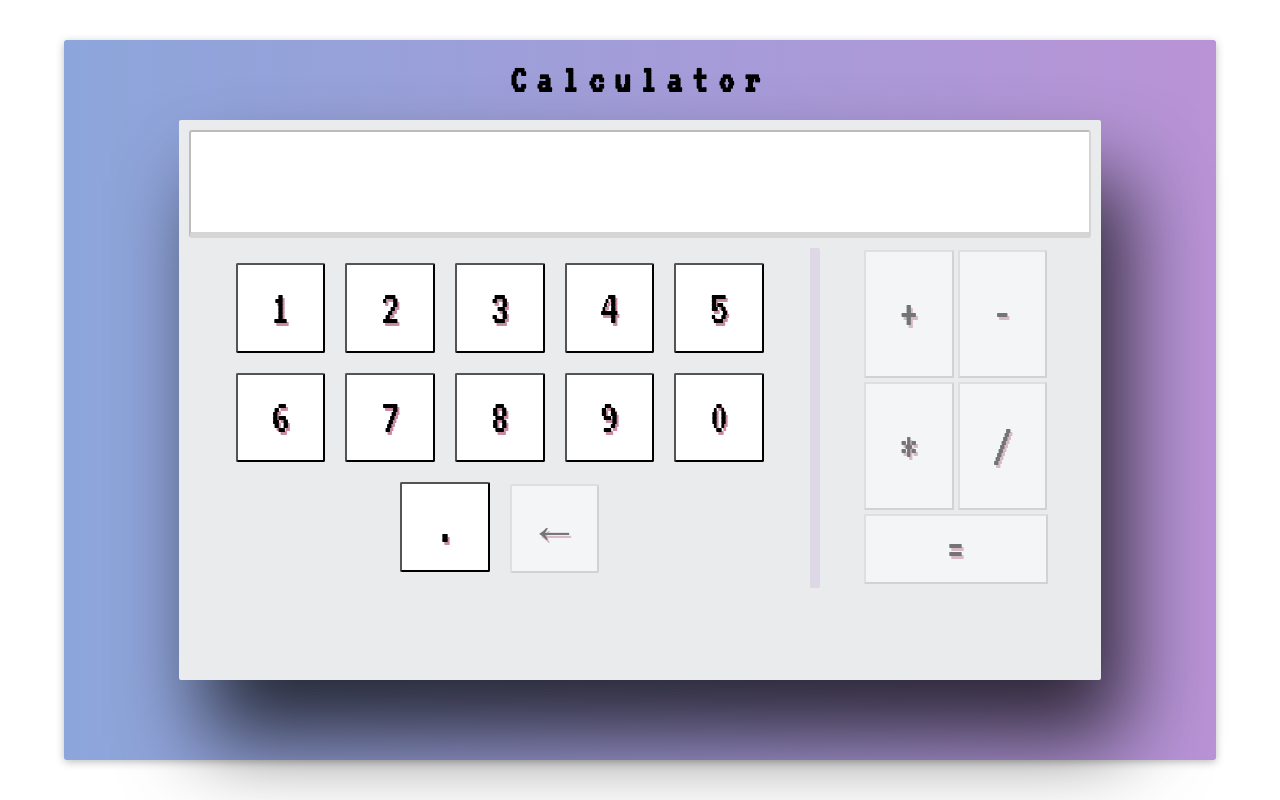
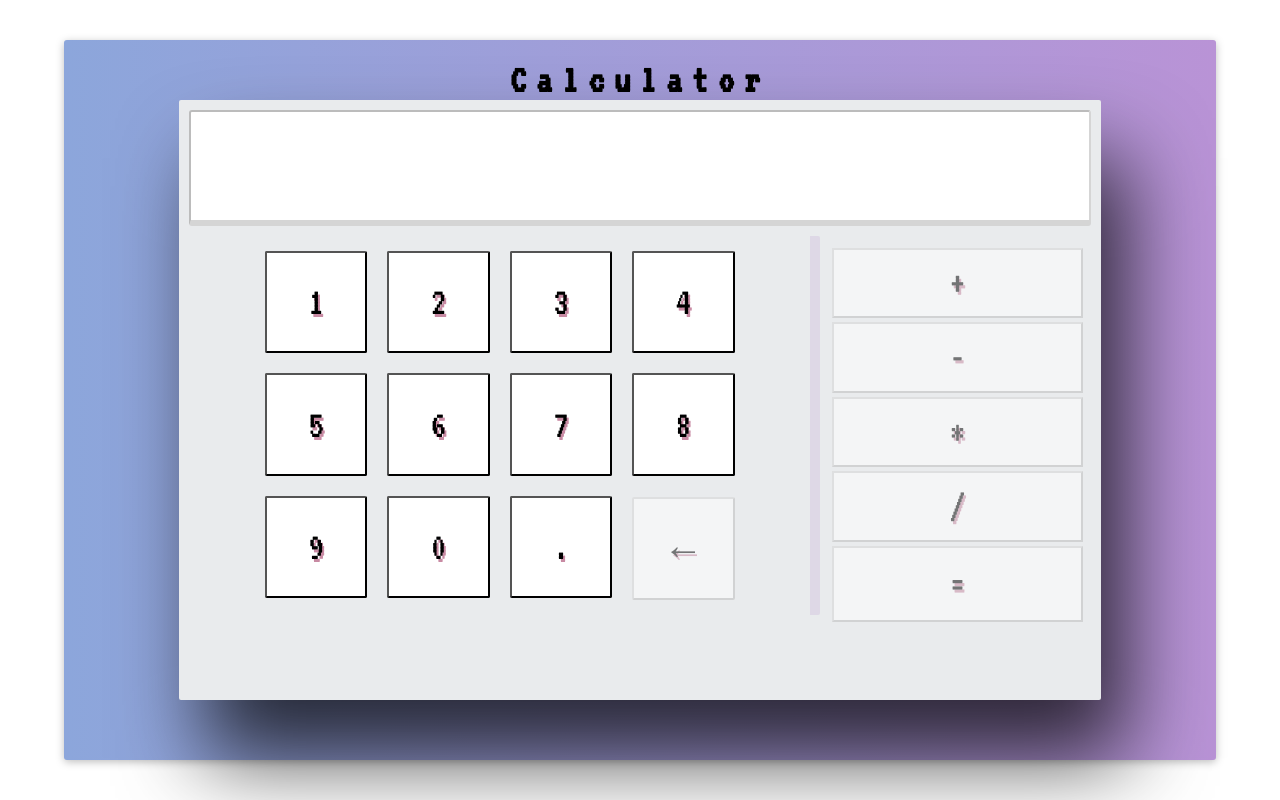
Before and after one commit to MarleeG/Calculator, a React (Create React App) app in the folder client/: page / in a window 1280 px wide. Built offline with nearby package versions, Linux system fonts and the light colour scheme.

Commit message:
styling for height applied

```diff
--- a/client/src/application/components/calc.css
+++ b/client/src/application/components/calc.css
@@ -54,3 +54,65 @@
     display: none;
   }
 }
+
+
+@media only screen and (max-height: 1920px) {
+  .calc__container{
+    height: 55vh;
+    min-height: 55vh;
+  }
+
+
+  .calc__col-two{
+    display: flex;
+    flex-direction: column;
+    padding: 10px;
+  }
+}
+
+
+@media only screen and (max-height: 1700px) {
+  .calc__container{
+    height: 60vh;
+    min-height: 60vh;
+  }
+}
+
+@media only screen and (max-height: 1500px) {
+  .calc__container{
+    height: 65vh;
+    min-height: 65vh;
+  }
+}
+
+
+@media only screen and (max-height: 1400px) {
+  .calc__container{
+    height: 75vh;
+    min-height: 75vh;
+  }
+}
+
+@media only screen and (max-height: 700px) {
+  .calc__col-two{
+    display: flex;
+    flex-direction: row;
+    height:100%;
+    flex-wrap: wrap;
+  }
+}
+
+
+@media only screen and (max-height: 550px) {
+  .calc__container{
+    height: 70vh;
+    /* min-height: 75vh; */
+  }
+}
+
+@media only screen and (max-height: 500px) {
+  .calc__container{
+    height: 75vh;
+    /* min-height: 75vh; */
+  }
+}
--- a/client/src/application/components/calc.js
+++ b/client/src/application/components/calc.js
@@ -367,7 +367,6 @@ const Calc = (props) => {
                   />
                 );
               }
-
               return btn;
             })}
           </div>
--- a/client/src/application/page/home.css
+++ b/client/src/application/page/home.css
@@ -55,3 +55,9 @@ h1{
   height: 100%;
   width: 100%;
 }
+
+@media only screen and (max-height: 500px) {
+  h1{
+    display: none;
+  }
+}
--- a/client/src/application/page/home.js
+++ b/client/src/application/page/home.js
@@ -17,7 +17,7 @@ const Home = () => {
 
       <div className="application_msg">
         <h3 className="font-calc">
-        This width is not supported. Please use a wider device.
+        This device size is not supported. Please use a larger device.
         </h3>
       </div>
       <div className="home__wrapper">
--- a/client/src/index.css
+++ b/client/src/index.css
@@ -85,8 +85,31 @@ body {
   .application_msg h3 {
     text-align: center;
   }
+}
 
-  /* .home__container:before {
-    content: "";
-  } */
+@media only screen and (max-height: 499px) {
+  .calc__container {
+    display: none;
   }
+
+  .application_msg {
+    display: block;
+    font-size: 50px;
+    /* margin: auto; */
+
+    text-align: center;
+    display: flex;
+    justify-content: center;
+    align-items: center;
+    position: absolute;
+    margin: 2px;
+    top: 0;
+    right: 0;
+    bottom: 0;
+    left: 0;
+  }
+
+  .application_msg h3 {
+    text-align: center;
+  }
+}
--- a/client/src/shared/UIElements/Button.css
+++ b/client/src/shared/UIElements/Button.css
@@ -40,7 +40,6 @@ button:disabled {
   .btn-num {
     width: 10vw;
     height: 10vw;
-    /* border-color: blue; */
   }
 
   .btn-operation {
@@ -48,7 +47,7 @@ button:disabled {
     height: 14vw;
   }
 
-  .btn-equal{
+  .btn-equal {
     width: 87%;
     height: 20%;
   }
@@ -58,16 +57,126 @@ button:disabled {
   .btn-num {
     width: 12vw;
     height: 12vw;
-    /* border-color: blue; */
   }
 
   .btn-operation {
-    /* width: 10vw; */
     height: 24vw;
   }
 
-  .btn-equal{
+  .btn-equal {
     width: 88%;
     height: 40%;
   }
 }
+
+@media only screen and (max-height: 1919px) {
+  .btn-num {
+    width: 13vw;
+    height: 13vw;
+  }
+
+  .btn-operation {
+    width: 100%;
+  }
+
+  .btn-equal {
+    width: 100%;
+    height: 18vw;
+  }
+}
+
+@media only screen and (max-height: 1400px) {
+  .btn-operation {
+    height: 7vh;
+  }
+
+  .btn-equal {
+    /* width: 88%; */
+    height: 9vh;
+  }
+}
+
+@media only screen and (max-height: 1175px) {
+  .btn-num {
+    width: 10vw;
+    height: 10vw;
+  }
+
+  .btn-operation {
+    height: 8.3vw;
+    width: 100%;
+  }
+
+  .btn-equal {
+    /* width: 100%; */
+    height: 12vw;
+  }
+}
+
+@media only screen and (max-height: 950px) {
+  button{
+    font-size: 40px;
+  }
+  .btn-num {
+    width: 8vw;
+    height: 8vw;
+  }
+
+  .btn-operation {
+    height: 5.5vw;
+  }
+
+  .btn-equal {
+    height: 6vw;
+  }
+}
+
+@media only screen and (max-height: 700px) {
+  button{
+    font-size: 40px;
+  }
+
+  .btn-num {
+    width: 3vw;
+    height: 3vw;
+  }
+
+  .btn-operation {
+    width: 100%;
+    height: 5vw;
+  }
+}
+
+@media only screen and (max-height: 610px) {
+  button{
+    font-size: 30px;
+  }
+  .btn-num {
+    width: 3vw;
+    height: 3vw;
+  }
+
+  .btn-operation {
+    height: 4.5vw;
+  }
+}
+
+
+
+@media only screen and (min-height: 1920px) {
+  .btn-num {
+    width: 13vw;
+    height: 13vw;
+  }
+
+  .btn-operation {
+    width: 100%;
+    /* height: 24vw; */
+  }
+
+  .btn-equal {
+    width: 100%;
+    height: 18vw;
+    /* height: 40%; */
+  }
+}
```
Lines whose indentation alone changed are shown as unchanged.
